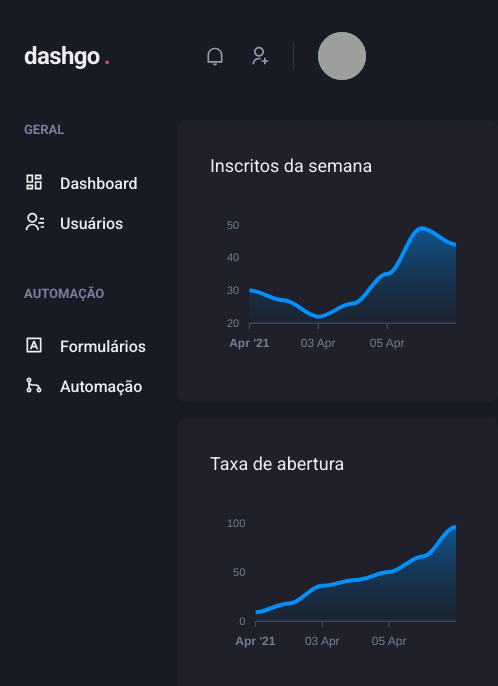
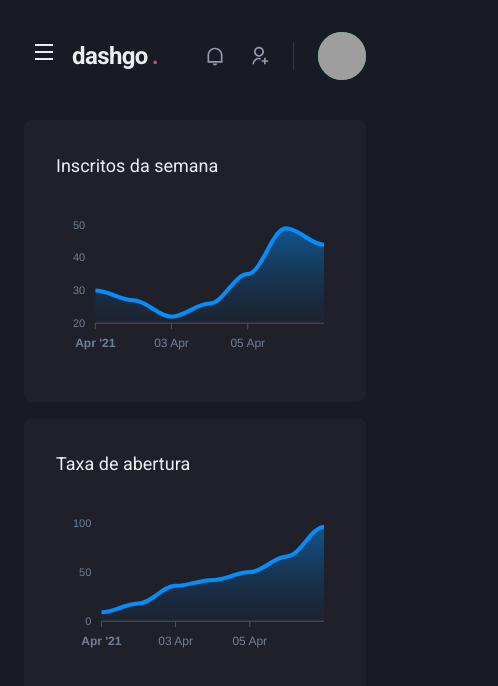
Before and after one commit to evandromarinh0/dashgo, a Next.js app: page /dashboard in a window 390 px wide. Shown: the top 686 px of the page, 498 px wide, since content can reach past the window. Built offline with nearby package versions, Linux system fonts and the light colour scheme; grey boxes are pictures that could not be loaded.

Commit message:
feat: responsive sidebar

```diff
--- a/src/components/Header/index.tsx
+++ b/src/components/Header/index.tsx
@@ -1,10 +1,14 @@
-import { Flex, useBreakpointValue } from "@chakra-ui/react";
+import { Flex, Icon, IconButton, useBreakpointValue } from "@chakra-ui/react";
 import { Logo } from './Logo';
 import { Search } from './Search';
 import { Profile } from './Profile';
 import { NotificationNav } from './NotificationNav';
+import { useSidebarDrawer } from "../../contexts/SidebarDrawerContext";
+import { RiMenuLine } from "react-icons/ri";
 
 export function Header() {
+  const { onOpen } = useSidebarDrawer();
+
   const isWideVersion = useBreakpointValue({
     base: false,
     lg: true
@@ -21,6 +25,16 @@
       px='6'
       align='center'
     >
+      { !isWideVersion && (
+        <IconButton
+        onClick={onOpen}
+        icon={<Icon as={RiMenuLine} />}
+        fontSize='24'
+        variant='unstyled'
+        aria-label='Open navigation'
+        mr='2' />
+      )}
+
       <Logo />
 
       { isWideVersion && <Search /> }
--- /dev/null
+++ b/src/components/Sidebar/SidebarNav.tsx
@@ -0,0 +1,20 @@
+import { Stack } from "@chakra-ui/react";
+import { RiContactsLine, RiDashboardLine, RiGitMergeLine, RiInputMethodLine } from "react-icons/ri";
+import { NavLink } from "./NavLink";
+import { NavSection } from "./NavSection";
+
+export function SidebarNav() {
+  return(
+    <Stack spacing='12' align='flex-start'>
+      <NavSection title='GERAL'>
+        <NavLink icon={ RiDashboardLine }>Dashboard</NavLink>
+        <NavLink icon={ RiContactsLine }>Usuários</NavLink>
+      </NavSection>
+
+      <NavSection title='AUTOMAÇÃO'>
+        <NavLink icon={ RiInputMethodLine }>Formulários</NavLink>
+        <NavLink icon={ RiGitMergeLine }>Automação</NavLink>
+      </NavSection>
+    </Stack>
+  );
+}
--- a/src/components/Sidebar/index.tsx
+++ b/src/components/Sidebar/index.tsx
@@ -1,22 +1,35 @@
-import { Box, Stack } from "@chakra-ui/react";
-import { RiContactsLine, RiDashboardLine, RiGitMergeLine, RiInputMethodLine } from "react-icons/ri";
-import { NavLink } from "./NavLink";
-import { NavSection } from "./NavSection";
+import { Box, Drawer, DrawerBody, DrawerCloseButton, DrawerContent, DrawerHeader, DrawerOverlay, useBreakpointValue } from "@chakra-ui/react";
+import { useSidebarDrawer } from "../../contexts/SidebarDrawerContext";
+import { SidebarNav } from "./SidebarNav";
 
 export function Sidebar() {
+  const isDrawerSidebar = useBreakpointValue({
+    base: true,
+    lg: false
+  });
+
+  if (isDrawerSidebar) {
+    const { isOpen, onClose } = useSidebarDrawer();
+
+    return(
+      <Drawer isOpen={isOpen} placement='left' onClose={onClose}>
+        <DrawerOverlay>
+          <DrawerContent bg='gray.800' p='4'>
+            <DrawerCloseButton mt='6' />
+            <DrawerHeader>Navegação</DrawerHeader>
+
+            <DrawerBody>
+              <SidebarNav />
+            </DrawerBody>
+          </DrawerContent>
+        </DrawerOverlay>
+      </Drawer>
+    );
+  }
+
   return(
     <Box as='aside' w='64' mr='8'>
-      <Stack spacing='12' align='flex-start'>
-        <NavSection title='GERAL'>
-          <NavLink icon={ RiDashboardLine }>Dashboard</NavLink>
-          <NavLink icon={ RiContactsLine }>Usuários</NavLink>
-        </NavSection>
-
-        <NavSection title='AUTOMAÇÃO'>
-          <NavLink icon={ RiInputMethodLine }>Formulários</NavLink>
-          <NavLink icon={ RiGitMergeLine }>Automação</NavLink>
-        </NavSection>
-      </Stack>
+      <SidebarNav />
     </Box>
   );
 }
```
